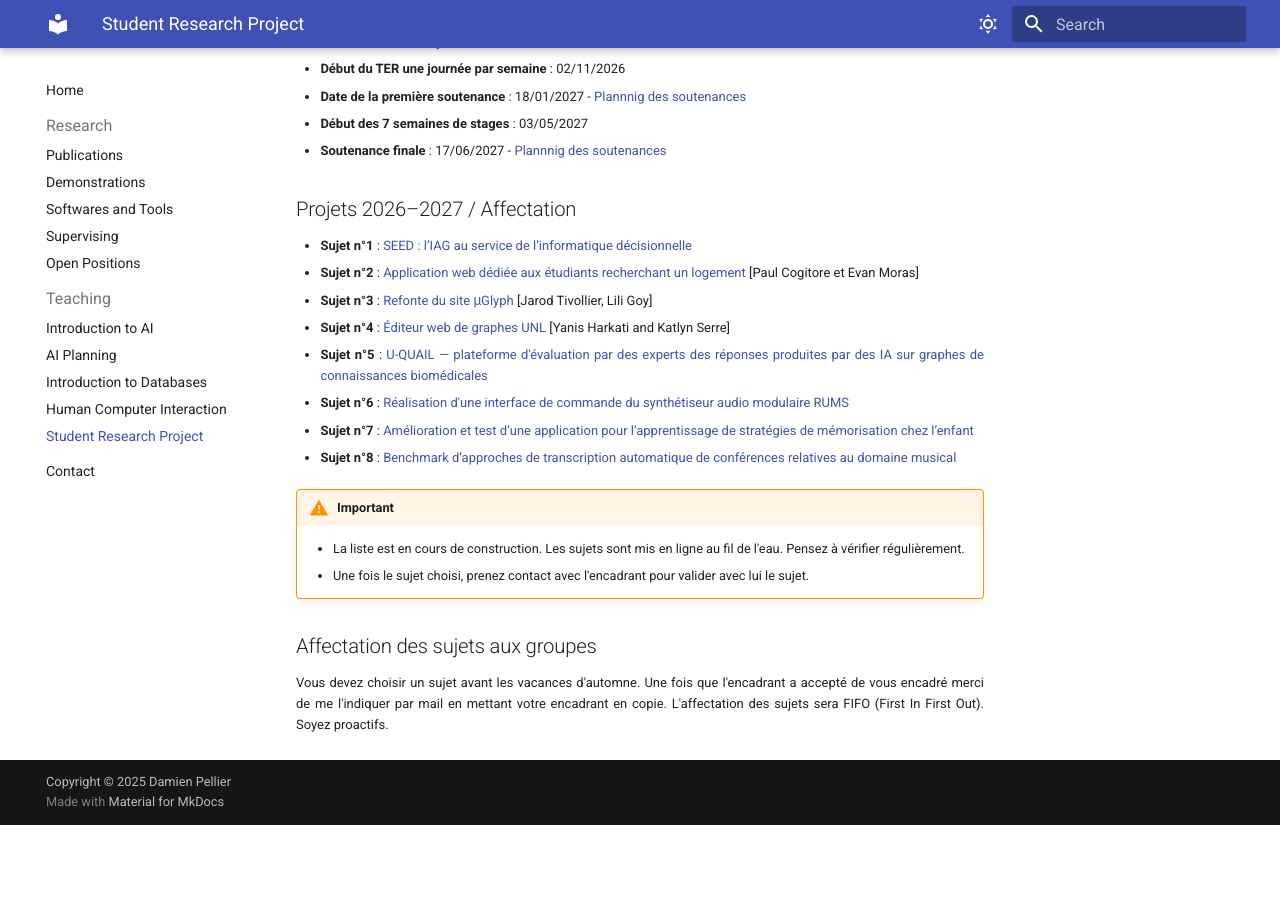
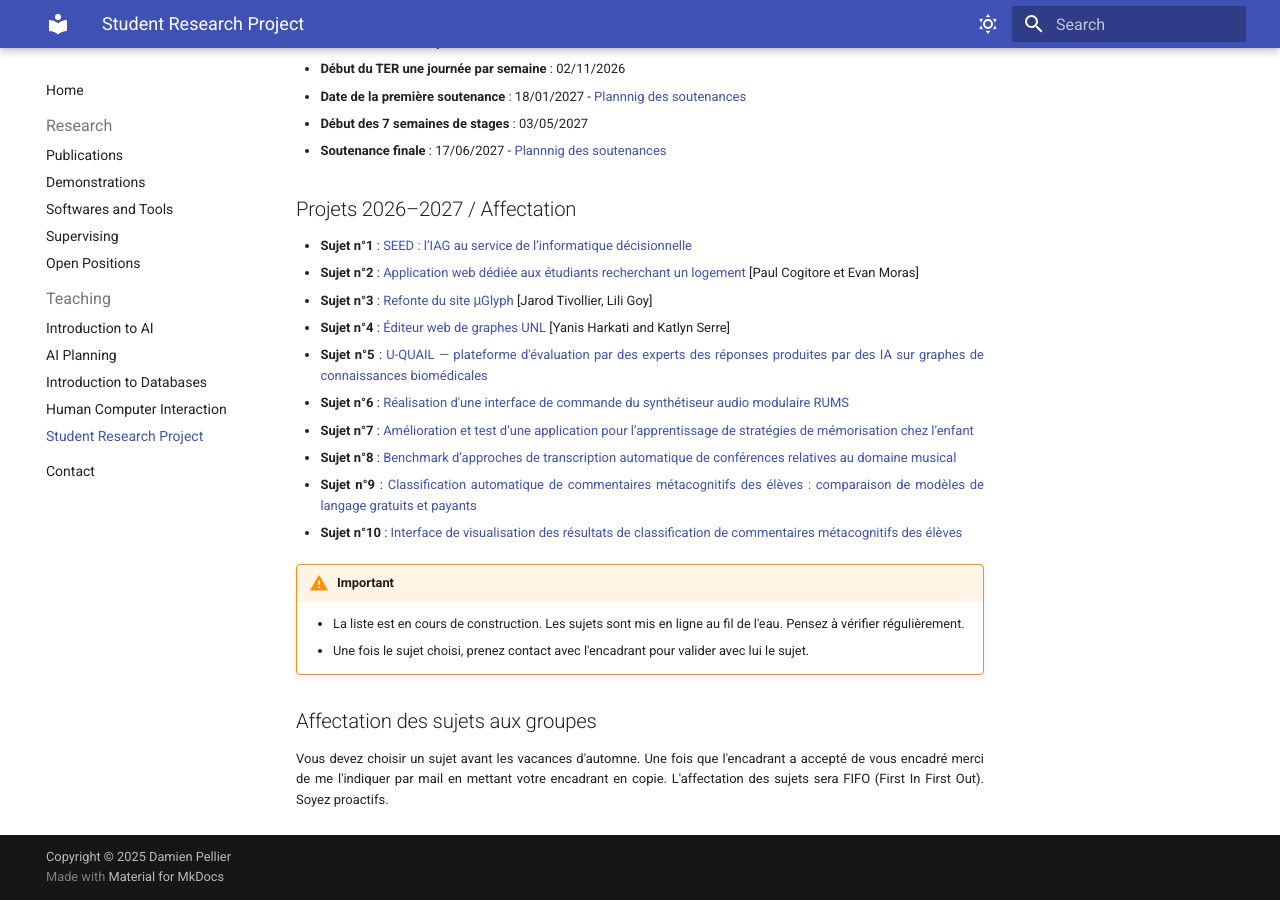
Before and after one commit to pellierd/homepage, an MkDocs documentation site: the page built from docs/teaching/srp.md, in a window 1280 px wide and 900 px high, scrolled down 1034 px. Built offline with MkDocs 1.6.1 and Material for MkDocs 9.7.7, drawn with Linux system fonts in a browser that asks for light colours; before the commit the page ends 1859 px from its top, so only the background shows below that.

Commit message:
Add spr sujects

```diff
--- a/docs/teaching/srp.md
+++ b/docs/teaching/srp.md
@@ -44,6 +44,8 @@ La première période du projet est consacrée à l'élaboration des documents p
 - **Sujet n°7** : [Amélioration et test d’une application pour l’apprentissage de stratégies de mémorisation chez l’enfant](srp/Sujet_7_2026.pdf)
 - **Sujet n°8** : [Benchmark d’approches de transcription automatique de conférences relatives au domaine musical
 ](srp/Sujet_8_2026.pdf)
+- **Sujet n°9** : [Classification automatique de commentaires métacognitifs des élèves : comparaison de modèles de langage gratuits et payants](srp/Sujet_9_2026.pdf)
+- **Sujet n°10** : [Interface de visualisation des résultats de classification de commentaires métacognitifs des élèves](srp/Sujet_10_2026.pdf)
 
 
 !!! warning "Important"
```
Also changed, not shown: 2 other files.
